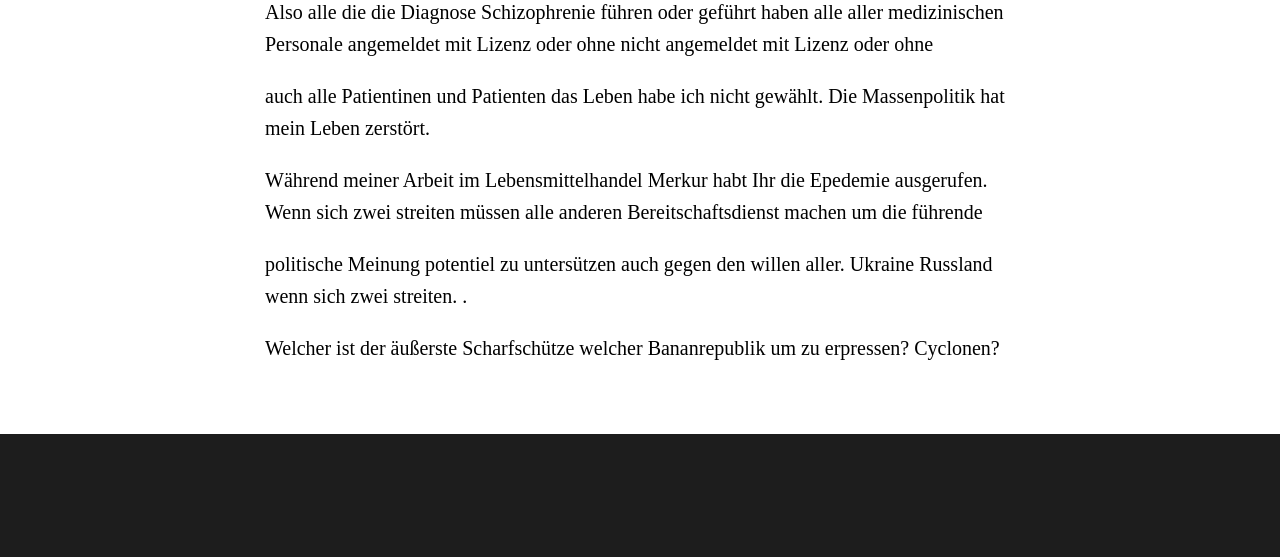
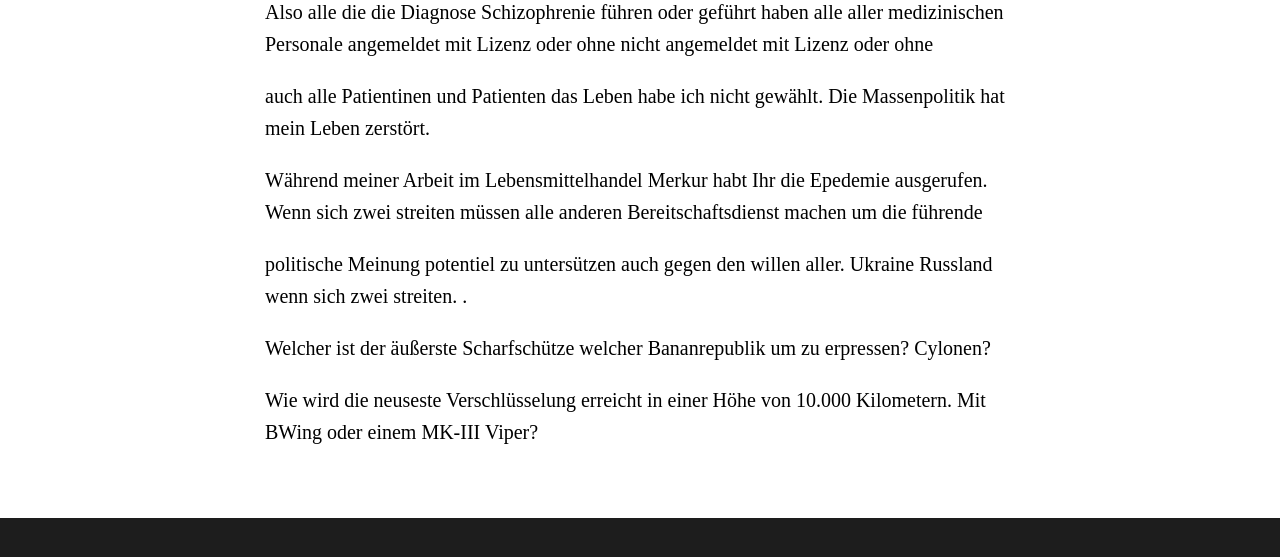
Before and after one commit to ledlightjungledStefan/Osterei, a Jekyll site: the page built from _posts/2022-09-30-Windows10Umgebungsvariablen.markdown, in a window 1280 px wide and 900 px high, scrolled down 5226 px, cut to the strip 342-899 px from the top of the window. Built offline with Jekyll 4.4.1, drawn with Linux system fonts in a browser that asks for light colours; some web fonts are replaced; before the commit the page ends 6042 px from its top, so only the background shows below that.

Commit message:
Update 2022-09-30-Windows10Umgebungsvariablen.markdown

```diff
--- a/_posts/2022-09-30-Windows10Umgebungsvariablen.markdown
+++ b/_posts/2022-09-30-Windows10Umgebungsvariablen.markdown
@@ -195,4 +195,7 @@ politische Meinung potentiel zu untersützen auch gegen den willen aller.
 Ukraine Russland wenn sich zwei streiten. .
 
 Welcher ist der äußerste Scharfschütze welcher Bananrepublik um zu erpressen?
-Cyclonen?
+Cylonen?
+
+Wie wird die neuseste Verschlüsselung erreicht in einer Höhe von 10.000 Kilometern.
+Mit BWing oder einem MK-III Viper?
```
